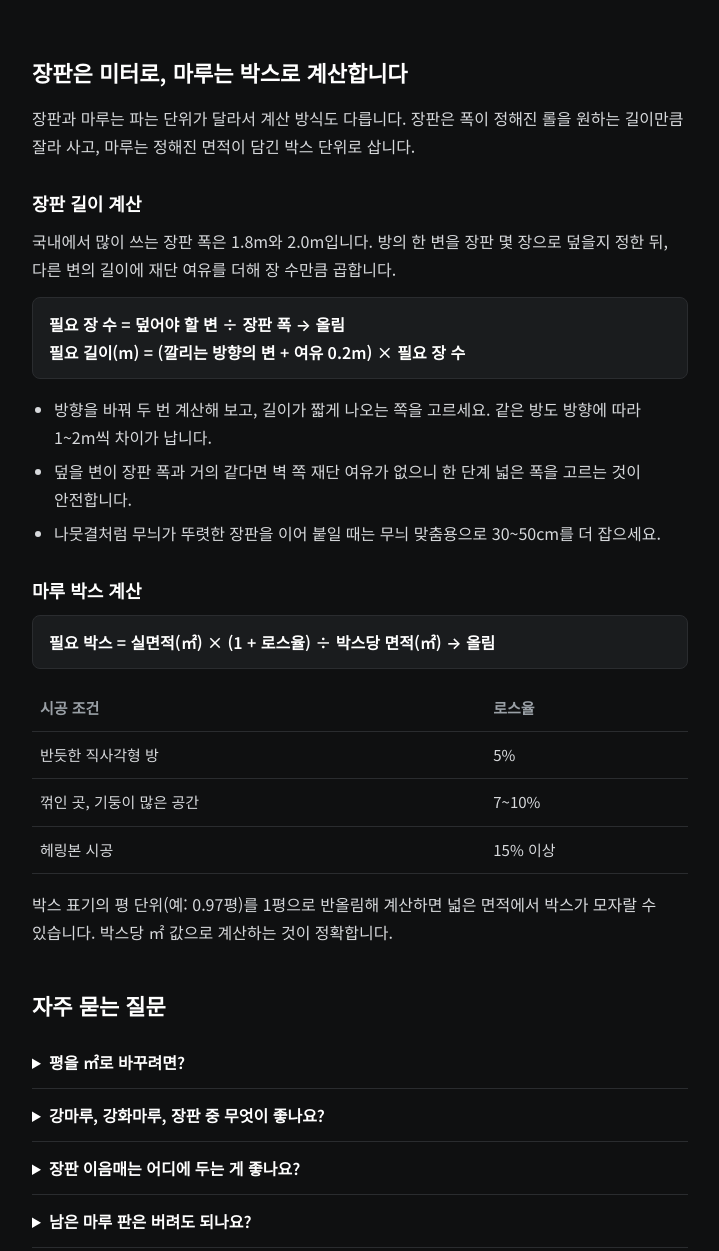
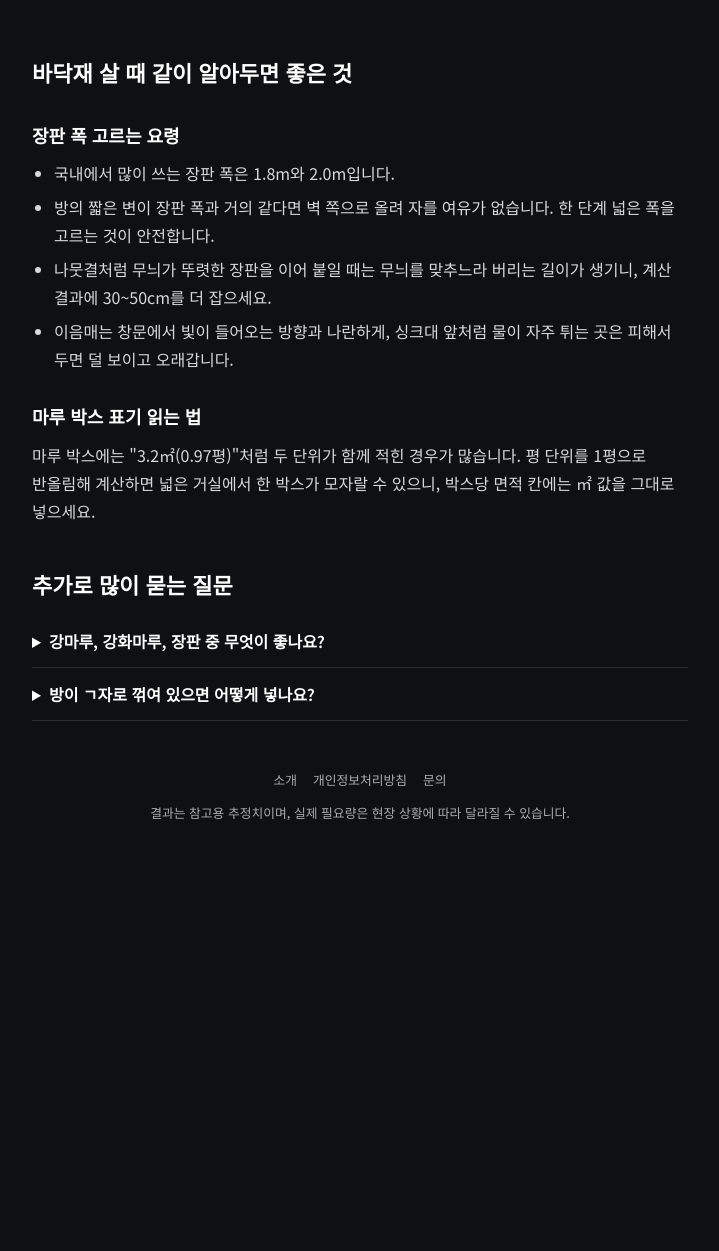
Before and after one commit to gudwnslaaa/-home-calc, a plain HTML site: page floor/index.html in a window 1280 px wide. Shown: the part 2540-3791 px from the top of the page, without its empty margins (280-999 px from the left). After the commit the page ends 3436 px from the top, so only its background shows below. Drawn offline with Linux system fonts and the light colour scheme.

Commit message:
Update index.html

```diff
--- a/floor/index.html
+++ b/floor/index.html
@@ -207,51 +207,28 @@ footer{margin-top:48px;font-size:.8rem;color:var(--muted);text-align:center}
 <!-- ===== 장판·마루 계산기 설명글: floor/index.html 의 계산기 아래, 하단 링크 위에 붙여넣기 ===== -->
 <!-- ===== 장판·마루 계산기 설명글: floor/index.html 의 계산기 아래, 하단 링크 위에 붙여넣기 ===== -->
 <section class="guide">
-  <h2>장판은 미터로, 마루는 박스로 계산합니다</h2>
-  <p>장판과 마루는 파는 단위가 달라서 계산 방식도 다릅니다. 장판은 폭이 정해진 롤을 원하는 길이만큼 잘라 사고, 마루는 정해진 면적이 담긴 박스 단위로 삽니다.</p>
+  <h2>바닥재 살 때 같이 알아두면 좋은 것</h2>
 
-  <h3>장판 길이 계산</h3>
-  <p>국내에서 많이 쓰는 장판 폭은 1.8m와 2.0m입니다. 방의 한 변을 장판 몇 장으로 덮을지 정한 뒤, 다른 변의 길이에 재단 여유를 더해 장 수만큼 곱합니다.</p>
-  <div class="formula">필요 장 수 = 덮어야 할 변 ÷ 장판 폭 → 올림<br>필요 길이(m) = (깔리는 방향의 변 + 여유 0.2m) × 필요 장 수</div>
+  <h3>장판 폭 고르는 요령</h3>
   <ul>
-    <li>방향을 바꿔 두 번 계산해 보고, 길이가 짧게 나오는 쪽을 고르세요. 같은 방도 방향에 따라 1~2m씩 차이가 납니다.</li>
-    <li>덮을 변이 장판 폭과 거의 같다면 벽 쪽 재단 여유가 없으니 한 단계 넓은 폭을 고르는 것이 안전합니다.</li>
-    <li>나뭇결처럼 무늬가 뚜렷한 장판을 이어 붙일 때는 무늬 맞춤용으로 30~50cm를 더 잡으세요.</li>
+    <li>국내에서 많이 쓰는 장판 폭은 1.8m와 2.0m입니다.</li>
+    <li>방의 짧은 변이 장판 폭과 거의 같다면 벽 쪽으로 올려 자를 여유가 없습니다. 한 단계 넓은 폭을 고르는 것이 안전합니다.</li>
+    <li>나뭇결처럼 무늬가 뚜렷한 장판을 이어 붙일 때는 무늬를 맞추느라 버리는 길이가 생기니, 계산 결과에 30~50cm를 더 잡으세요.</li>
+    <li>이음매는 창문에서 빛이 들어오는 방향과 나란하게, 싱크대 앞처럼 물이 자주 튀는 곳은 피해서 두면 덜 보이고 오래갑니다.</li>
   </ul>
 
-  <h3>마루 박스 계산</h3>
-  <div class="formula">필요 박스 = 실면적(㎡) × (1 + 로스율) ÷ 박스당 면적(㎡) → 올림</div>
-  <div class="table-wrap">
-    <table>
-      <thead><tr><th>시공 조건</th><th>로스율</th></tr></thead>
-      <tbody>
-        <tr><td>반듯한 직사각형 방</td><td>5%</td></tr>
-        <tr><td>꺾인 곳, 기둥이 많은 공간</td><td>7~10%</td></tr>
-        <tr><td>헤링본 시공</td><td>15% 이상</td></tr>
-      </tbody>
-    </table>
-  </div>
-  <p>박스 표기의 평 단위(예: 0.97평)를 1평으로 반올림해 계산하면 넓은 면적에서 박스가 모자랄 수 있습니다. 박스당 ㎡ 값으로 계산하는 것이 정확합니다.</p>
+  <h3>마루 박스 표기 읽는 법</h3>
+  <p>마루 박스에는 "3.2㎡(0.97평)"처럼 두 단위가 함께 적힌 경우가 많습니다. 평 단위를 1평으로 반올림해 계산하면 넓은 거실에서 한 박스가 모자랄 수 있으니, 박스당 면적 칸에는 ㎡ 값을 그대로 넣으세요.</p>
 
-  <h2>자주 묻는 질문</h2>
+  <h2>추가로 많이 묻는 질문</h2>
   <details>
-    <summary>평을 ㎡로 바꾸려면?</summary>
-    <p>1평은 약 3.3058㎡입니다. 평수에 3.3을 곱하면 대략적인 ㎡가 나옵니다. 다만 아파트 분양 평수는 실제 바닥 면적이 아니므로, 방마다 가로·세로를 재서 계산하는 것이 정확합니다.</p>
+    <summary>강마루, 강화마루, 장판 중 무엇이 좋나요?</summary>
+    <p>물이 자주 닿는 공간이나 원룸은 장판, 찍힘과 내구성이 중요하면 강마루, 직접 시공하고 싶다면 끼워 맞추는 방식의 강화마루가 일반적인 선택입니다. 강마루는 본드 시공이라 셀프로는 거의 하지 않습니다.</p>
   </details>
   <details>
-    <summary>강마루, 강화마루, 장판 중 무엇이 좋나요?</summary>
-    <p>물이 자주 닿는 공간이나 원룸은 장판, 찍힘과 내구성이 중요하면 강마루, 직접 시공하고 싶다면 끼워 맞추는 방식의 강화마루가 일반적인 선택입니다.</p>
+    <summary>방이 ㄱ자로 꺾여 있으면 어떻게 넣나요?</summary>
+    <p>직사각형 여러 개로 나눠 '방 추가'로 각각 입력하세요. 마루는 면적을 합쳐서, 장판은 나눈 구역마다 재단한다고 보고 계산하면 됩니다.</p>
   </details>
-  <details>
-    <summary>장판 이음매는 어디에 두는 게 좋나요?</summary>
-    <p>창문에서 빛이 들어오는 방향과 나란하게 두면 이음매가 덜 보입니다. 주방 싱크대 앞처럼 물이 자주 튀는 곳은 피하는 것이 좋습니다.</p>
-  </details>
-  <details>
-    <summary>남은 마루 판은 버려도 되나요?</summary>
-    <p>몇 장은 보관하세요. 마루는 생산 시기마다 색이 미세하게 달라서, 나중에 들뜨거나 찍힌 판을 교체할 때 같은 제품을 구하기 어렵습니다.</p>
-  </details>
-
-  <p class="note">계산 결과는 일반적인 규격과 시공 기준에 따른 참고용 추정치입니다. 제품별 폭과 박스 구성이 다를 수 있으니 구매 전 상품 표기를 확인하세요.</p>
 </section>
   <footer>
     <div class="foot-links"><a href="/about/">소개</a><a href="/privacy/">개인정보처리방침</a><a href="/contact/">문의</a></div>
```
